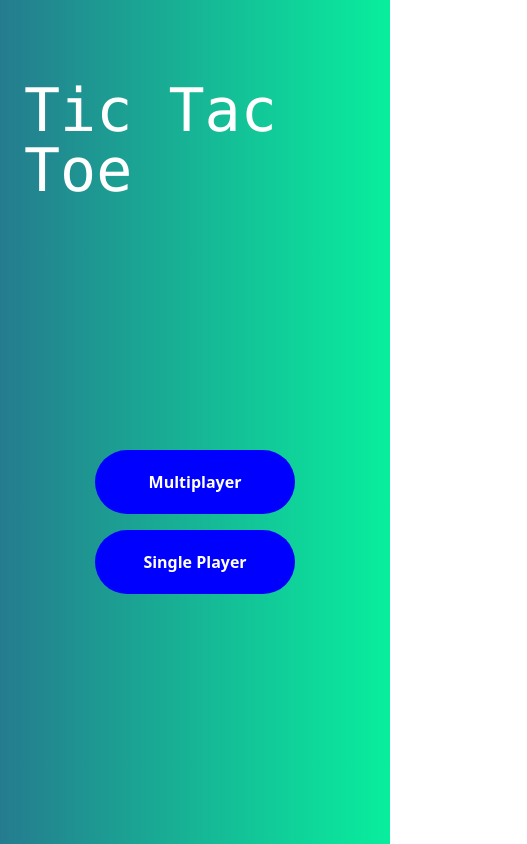
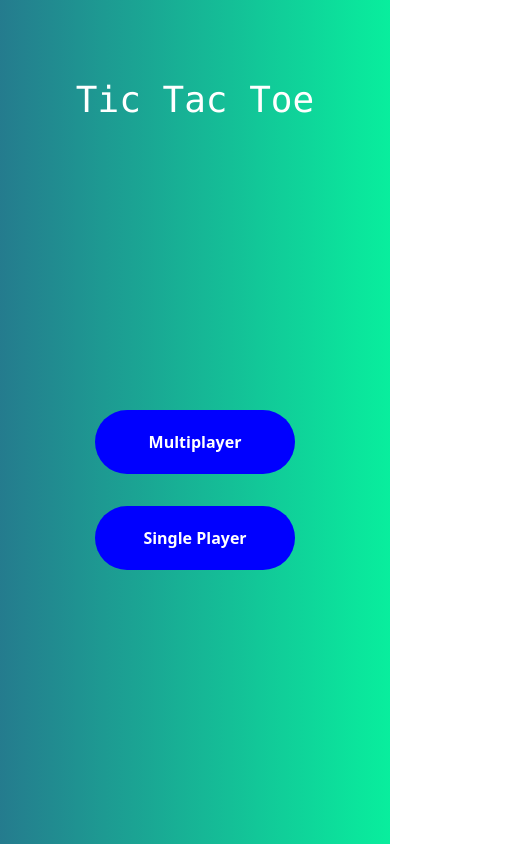
Before and after one commit to Rikveet/tic-tac-toe, a React (Create React App) app: page / in a window 390 px wide. Shown: the whole page, 527 px wide, since content can reach past the window. Built offline with nearby package versions, Linux system fonts and the light colour scheme.

Commit message:
fixed css for mobile

```diff
--- a/src/Pages/HomePage/HomePage.css
+++ b/src/Pages/HomePage/HomePage.css
@@ -6,7 +6,7 @@
     h1 {
         @apply
         mt-20
-        text-6xl text-white font-mono
+        text-4xl lg:text-6xl text-white font-mono
     }
 }
 
@@ -35,7 +35,7 @@
         bg-blue hover:bg-dodgeBlue
         text-white font-bold
         py-5 px-4 rounded-full
-        mx-4
+        mx-4 my-4
         transition ease-linear duration-200;
     }
 
--- a/src/Pages/HomePage/HomePage.tsx
+++ b/src/Pages/HomePage/HomePage.tsx
@@ -7,7 +7,7 @@ function HomePage() {
         <section className="main_section">
             <h1>Tic Tac Toe</h1>
             <div className='menu'>
-                <div className='text-white cursor-default group'>
+                <div className='text-white cursor-default flex flex-col md:flex-row group'>
                     <button className='btn btnVisible'>Multiplayer
                     </button>
                     <button
```
